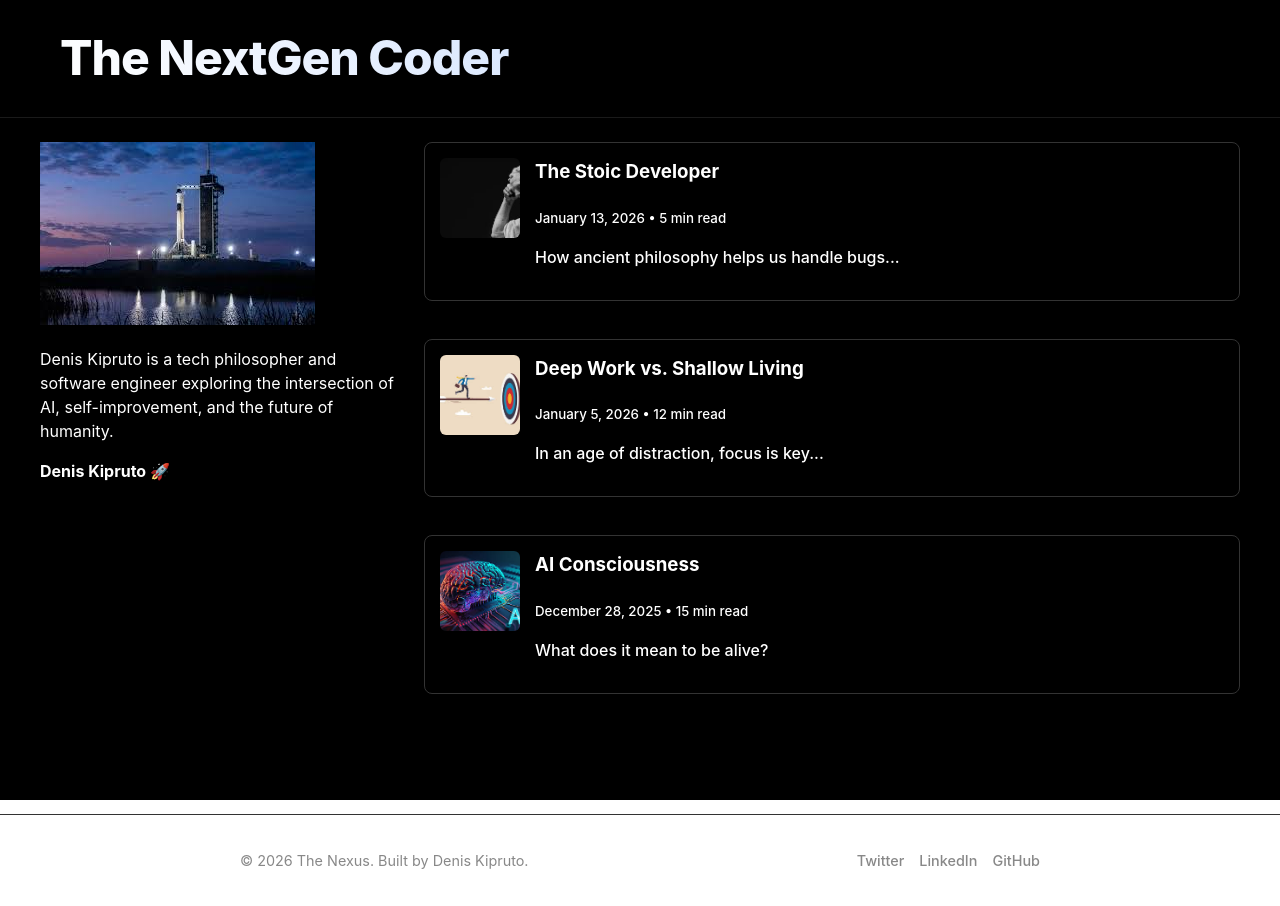
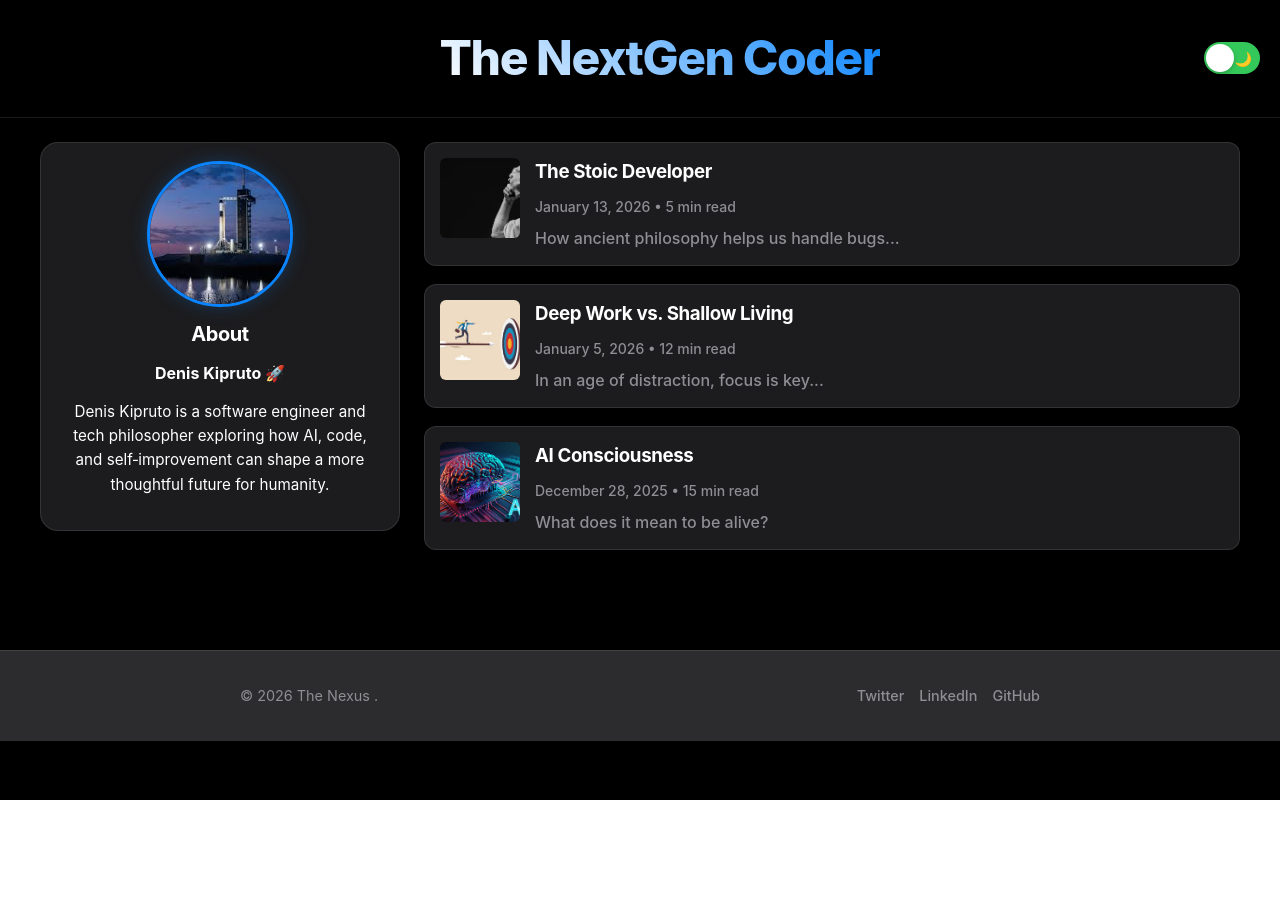
Before and after one commit to Kip-opp/my-blog, a React (Vite) app: page / in a window 1280 px wide. Shown: the top 906 px of the page. After the commit the page ends 800 px from the top, so only its background shows below. Built offline with nearby package versions, Linux system fonts and the light colour scheme.

Commit message:
Add About section, center hero title, update layout styles, and wire up header/footer for blog page

```diff
--- a/src/App.css
+++ b/src/App.css
@@ -1,4 +1,8 @@
 :root {
+  /* Apple System Typography */
+  --font-family: -apple-system, BlinkMacSystemFont, "SF Pro Display", "SF Pro Text", "Helvetica Neue", Helvetica, Arial, sans-serif;
+
+  /* Dark mode (default) */
   --bg-color: #000000;
   --card-bg: #1c1c1e;
   --card-bg-2: #2c2c2e;
@@ -7,6 +11,22 @@
   --accent-blue: #0a84ff;
   --border: rgba(255, 255, 255, 0.10);
   --radius: 18px;
+  --toggle-bg: #2c2c2e;
+  --toggle-hover: #3a3a3c;
+}
+
+/* Light mode variables */
+body.light-mode,
+.light {
+  --bg-color: #f5f5f7;
+  --card-bg: #ffffff;
+  --card-bg-2: #f5f5f7;
+  --text-primary: #1d1d1f;
+  --text-secondary: #86868b;
+  --accent-blue: #0071e3;
+  --border: rgba(0, 0, 0, 0.08);
+  --toggle-bg: #e8e8ed;
+  --toggle-hover: #d2d2d7;
 }
 
 html, body, #root {
@@ -18,7 +38,12 @@ body {
   margin: 0;
   background: var(--bg-color);
   color: var(--text-primary);
-  font-family: -apple-system, BlinkMacSystemFont, "SF Pro Text", "Segoe UI", Roboto, Helvetica, Arial, sans-serif;
+  font-family: var(--font-family);
+  -webkit-font-smoothing: antialiased;
+  -moz-osx-font-smoothing: grayscale;
+  font-feature-settings: "kern" 1, "liga" 1;
+  text-rendering: optimizeLegibility;
+  transition: background-color 0.3s ease, color 0.3s ease;
 }
 
 .App {
@@ -31,19 +56,110 @@ header {
   width: 100%;
   padding: 32px 20px;
   border-bottom: 1px solid var(--border);
-  background: rgba(0, 0, 0, 0.6);
-  backdrop-filter: blur(10px);
+  background: var(--bg-color);
+  backdrop-filter: blur(20px);
+  -webkit-backdrop-filter: blur(20px);
+  transition: background-color 0.3s ease, border-color 0.3s ease;
+}
+
+.header-content {
+  max-width: 1200px;
+  margin: 0 auto;
+  display: flex;
+  align-items: center;
+  justify-content: center;
+  position: relative;
 }
 
 header h1 {
-  max-width: 1200px;
-  margin: 0 auto;
   font-size: 3rem;
   font-weight: 800;
-  letter-spacing: -1px;
-  background: -webkit-linear-gradient(45deg, #ffffff, #a1c4fd);
+  letter-spacing: -0.03em;
+  margin: 0;
+  background: -webkit-linear-gradient(45deg, var(--text-primary), var(--accent-blue));
   -webkit-background-clip: text;
   -webkit-text-fill-color: transparent;
+  background-clip: text;
+  text-align: center;
+  font-family: var(--font-family);
+}
+
+/* iOS-style Theme Toggle Switch */
+.theme-switch {
+  position: absolute;
+  right: 0;
+  top: 50%;
+  transform: translateY(-50%);
+  display: inline-block;
+  width: 56px;
+  height: 32px;
+  cursor: pointer;
+}
+
+.theme-switch input {
+  opacity: 0;
+  width: 0;
+  height: 0;
+}
+
+.switch-slider {
+  position: absolute;
+  top: 0;
+  left: 0;
+  right: 0;
+  bottom: 0;
+  background-color: #34c759;
+  border-radius: 32px;
+  transition: background-color 0.3s ease;
+  display: flex;
+  align-items: center;
+  justify-content: space-between;
+  padding: 0 6px;
+  box-sizing: border-box;
+}
+
+.switch-slider::before {
+  content: "";
+  position: absolute;
+  height: 28px;
+  width: 28px;
+  left: 2px;
+  bottom: 2px;
+  background-color: white;
+  border-radius: 50%;
+  transition: transform 0.3s ease;
+  box-shadow: 0 2px 4px rgba(0, 0, 0, 0.2);
+  z-index: 1;
+}
+
+.theme-switch input:checked + .switch-slider {
+  background-color: #5856d6;
+}
+
+.theme-switch input:checked + .switch-slider::before {
+  transform: translateX(24px);
+}
+
+.switch-icon {
+  font-size: 14px;
+  z-index: 0;
+  transition: opacity 0.3s ease;
+}
+
+.switch-icon.sun {
+  margin-left: 2px;
+}
+
+.switch-icon.moon {
+  margin-right: 2px;
+}
+
+.theme-switch input:not(:checked) + .switch-slider .sun {
+  opacity: 0;
+}
+
+.theme-switch input:checked + .switch-slider .moon {
+  opacity: 0;
 }
 
 /* Main layout fills browser width but keeps content readable */
@@ -63,12 +179,23 @@ header h1 {
   }
 }
 
+/* Section title styling - matches existing section titles */
+.section-title {
+  font-size: 1.25rem;
+  font-weight: 700;
+  letter-spacing: -0.02em;
+  color: var(--text-primary);
+  margin: 0;
+  font-family: var(--font-family);
+}
+
 /* About card */
 .about-card {
   background: var(--card-bg);
   border: 1px solid var(--border);
   border-radius: var(--radius);
   padding: 18px;
+  transition: background-color 0.3s ease, border-color 0.3s ease;
 }
 
 .profile-container {
@@ -90,13 +217,17 @@ header h1 {
 .profile-name {
   margin: 0;
   font-size: 1.25rem;
-  font-weight: 750;
+  font-weight: 700;
+  letter-spacing: -0.02em;
+  font-family: var(--font-family);
 }
 
 .about-text {
   color: var(--text-secondary);
   line-height: 1.55;
   margin: 8px 0 14px;
+  font-family: var(--font-family);
+  font-size: 0.95rem;
 }
 
 /* Subscribe button: always visible */
@@ -111,6 +242,9 @@ header h1 {
   padding: 12px 16px;
   font-weight: 700;
   cursor: pointer;
+  font-family: var(--font-family);
+  font-size: 0.95rem;
+  transition: filter 0.2s ease;
 }
 
 .subscribe-btn:hover {
@@ -123,3 +257,103 @@ main {
   flex-direction: column;
   gap: 18px;
 }
+
+/* Article card styles - preserve existing card design */
+article {
+  background: var(--card-bg) !important;
+  border: 1px solid var(--border) !important;
+  border-radius: 12px !important;
+  transition: background-color 0.3s ease, border-color 0.3s ease, transform 0.2s ease !important;
+}
+
+article:hover {
+  transform: translateY(-2px);
+}
+
+article h3 {
+  font-family: var(--font-family);
+  font-weight: 700;
+  letter-spacing: -0.02em;
+  color: var(--text-primary);
+}
+
+article small {
+  font-family: var(--font-family);
+  color: var(--text-secondary);
+  font-size: 0.875rem;
+  font-weight: 500;
+}
+
+article p {
+  font-family: var(--font-family);
+  color: var(--text-secondary);
+  line-height: 1.5;
+}
+
+/* Article link styling */
+.article-link {
+  text-decoration: none;
+  color: inherit;
+  display: block;
+}
+
+.article-content {
+  display: flex;
+  gap: 15px;
+  align-items: start;
+  padding: 15px;
+}
+
+.article-image {
+  width: 80px;
+  height: 80px;
+  object-fit: cover;
+  border-radius: 6px;
+  flex-shrink: 0;
+}
+
+.article-text h3 {
+  margin-top: 0;
+  margin-bottom: 8px;
+}
+
+.article-text p {
+  margin: 8px 0 0 0;
+}
+
+/* Footer styles */
+.site-footer {
+  border-top: 1px solid var(--border);
+  margin-top: 40px;
+  padding: 20px 0;
+  background: var(--card-bg-2);
+  color: var(--text-secondary);
+  transition: background-color 0.3s ease, border-color 0.3s ease;
+}
+
+.footer-container {
+  display: flex;
+  justify-content: space-between;
+  align-items: center;
+  max-width: 800px;
+  margin: 0 auto;
+  padding: 0 20px;
+  font-family: var(--font-family);
+  font-size: 0.9rem;
+}
+
+.footer-links {
+  display: flex;
+  gap: 15px;
+}
+
+.footer-link {
+  color: var(--text-secondary);
+  text-decoration: none;
+  transition: color 0.2s ease;
+  font-family: var(--font-family);
+}
+
+.footer-link:hover {
+  color: var(--accent-blue);
+}
--- a/src/App.jsx
+++ b/src/App.jsx
@@ -1,19 +1,33 @@
-import React from "react";
+import React, { useState, useEffect } from "react";
 import Header from "./components/Header";
 import About from "./components/About";
 import ArticleList from "./components/ArticleList";
-import Footer from "./components/Footer"; // Import here
+import Footer from "./components/Footer";
 import blogData from "./data/blog";
 import "./App.css";
 
 function App() {
+  const [isDarkMode, setIsDarkMode] = useState(true);
+
+  useEffect(() => {
+    document.body.classList.toggle('light-mode', !isDarkMode);
+  }, [isDarkMode]);
+
+  const toggleDarkMode = () => {
+    setIsDarkMode(prev => !prev);
+  };
+
   return (
-    <div className="App">
-      <Header name={blogData.name} />
+    <div className={`App ${isDarkMode ? 'dark' : 'light'}`}>
+      <Header
+        name={blogData.name}
+        isDarkMode={isDarkMode}
+        toggleDarkMode={toggleDarkMode}
+      />
 
       {/* Main content wrapper */}
       <div className="container">
-        <About image={blogData.image} about={blogData.about} />
+        <About image={blogData.image} />
         <ArticleList posts={blogData.posts} />
       </div>
 
--- a/src/components/About.jsx
+++ b/src/components/About.jsx
@@ -1,15 +1,22 @@
 import React from "react";
 
-function About({ image = "https://via.placeholder.com/215", about }) {
+function About({ image = "https://via.placeholder.com/215" }) {
   return (
-    <aside>
-      <img src={image} alt="blog logo" />
-      <p>{about}</p>
+    <aside className="about-card">
+      <div className="profile-container">
+        <img src={image} alt="blog logo" className="profile-pic" />
+        <h2 className="section-title">About</h2>
+      </div>
 
       {/* Author Name + Rocket Icon */}
-      <div style={{ marginTop: '10px', fontWeight: 'bold' }}>
+      <div style={{ marginTop: '10px', fontWeight: 'bold', textAlign: 'center' }}>
         Denis Kipruto 🚀
       </div>
+
+      {/* Bio */}
+      <p style={{ marginTop: '15px', textAlign: 'center', lineHeight: '1.6', fontSize: '0.95rem' }}>
+        Denis Kipruto is a software engineer and tech philosopher exploring how AI, code, and self‑improvement can shape a more thoughtful future for humanity.
+      </p>
     </aside>
   );
 }
--- a/src/components/Article.jsx
+++ b/src/components/Article.jsx
@@ -2,32 +2,24 @@ import React from "react";
 
 function Article({ title, date = "January 1, 1970", preview, image, minutesToRead }) {
   return (
-    // Make the whole card clickable. href="#" is a placeholder for now.
-    <a href={`#post-${title}`} style={{ textDecoration: 'none', color: 'inherit', display: 'block' }}>
-      <article style={{ border: '1px solid #333', padding: '15px', marginBottom: '20px', borderRadius: '8px' }}>
-
-        {/* Container for Image + Content side-by-side (optional simple flex) */}
-        <div style={{ display: 'flex', gap: '15px', alignItems: 'start' }}>
-
-          {/* Small Blog Pic */}
+    <a href={`#post-${title}`} className="article-link">
+      <article>
+        <div className="article-content">
           {image && (
             <img
               src={image}
               alt={title}
-              style={{ width: '80px', height: '80px', objectFit: 'cover', borderRadius: '6px' }}
+              className="article-image"
             />
           )}
 
-          <div>
-            <h3 style={{ marginTop: 0 }}>{title}</h3>
-
+          <div className="article-text">
+            <h3>{title}</h3>
             <small>
               {date} • {minutesToRead} min read
             </small>
-
             <p>{preview}</p>
           </div>
-
         </div>
       </article>
     </a>
--- a/src/components/Footer.jsx
+++ b/src/components/Footer.jsx
@@ -4,44 +4,17 @@ function Footer() {
   const year = new Date().getFullYear();
 
   return (
-    <footer style={styles.footer}>
-      <div style={styles.container}>
-        <p>© {year} The Nexus. Built by Denis Kipruto.</p>
-        <div style={styles.links}>
-          <a href="#" style={styles.link}>Twitter</a>
-          <a href="#" style={styles.link}>LinkedIn</a>
-          <a href="#" style={styles.link}>GitHub</a>
+    <footer className="site-footer">
+      <div className="footer-container">
+        <p>© {year} The Nexus .</p>
+        <div className="footer-links">
+          <a href="#" className="footer-link">Twitter</a>
+          <a href="#" className="footer-link">LinkedIn</a>
+          <a href="#" className="footer-link">GitHub</a>
         </div>
       </div>
     </footer>
   );
 }
 
-const styles = {
-  footer: {
-    borderTop: '1px solid #333',
-    marginTop: '40px',
-    padding: '20px 0',
-    color: '#888',
-    fontSize: '0.9rem'
-  },
-  container: {
-    display: 'flex',
-    justifyContent: 'space-between',
-    alignItems: 'center',
-    maxWidth: '800px', // Matches your main content width if set
-    margin: '0 auto',
-    padding: '0 20px'
-  },
-  links: {
-    display: 'flex',
-    gap: '15px'
-  },
-  link: {
-    color: '#888',
-    textDecoration: 'none',
-    transition: 'color 0.2s'
-  }
-};
-
 export default Footer;
--- a/src/components/Header.jsx
+++ b/src/components/Header.jsx
@@ -1,9 +1,22 @@
 import React from 'react';
 
-function Header({ name }) {
+function Header({ name, isDarkMode, toggleDarkMode }) {
   return (
     <header>
-      <h1>{name}</h1>
+      <div className="header-content">
+        <h1>{name}</h1>
+        <label className="theme-switch" aria-label={isDarkMode ? "Switch to light mode" : "Switch to dark mode"}>
+          <input
+            type="checkbox"
+            checked={!isDarkMode}
+            onChange={toggleDarkMode}
+          />
+          <span className="switch-slider">
+            <span className="switch-icon sun">☀️</span>
+            <span className="switch-icon moon">🌙</span>
+          </span>
+        </label>
+      </div>
     </header>
   );
 }
```
Also changed, not shown: 1 other file (tests, documents, lock files or other folders).
